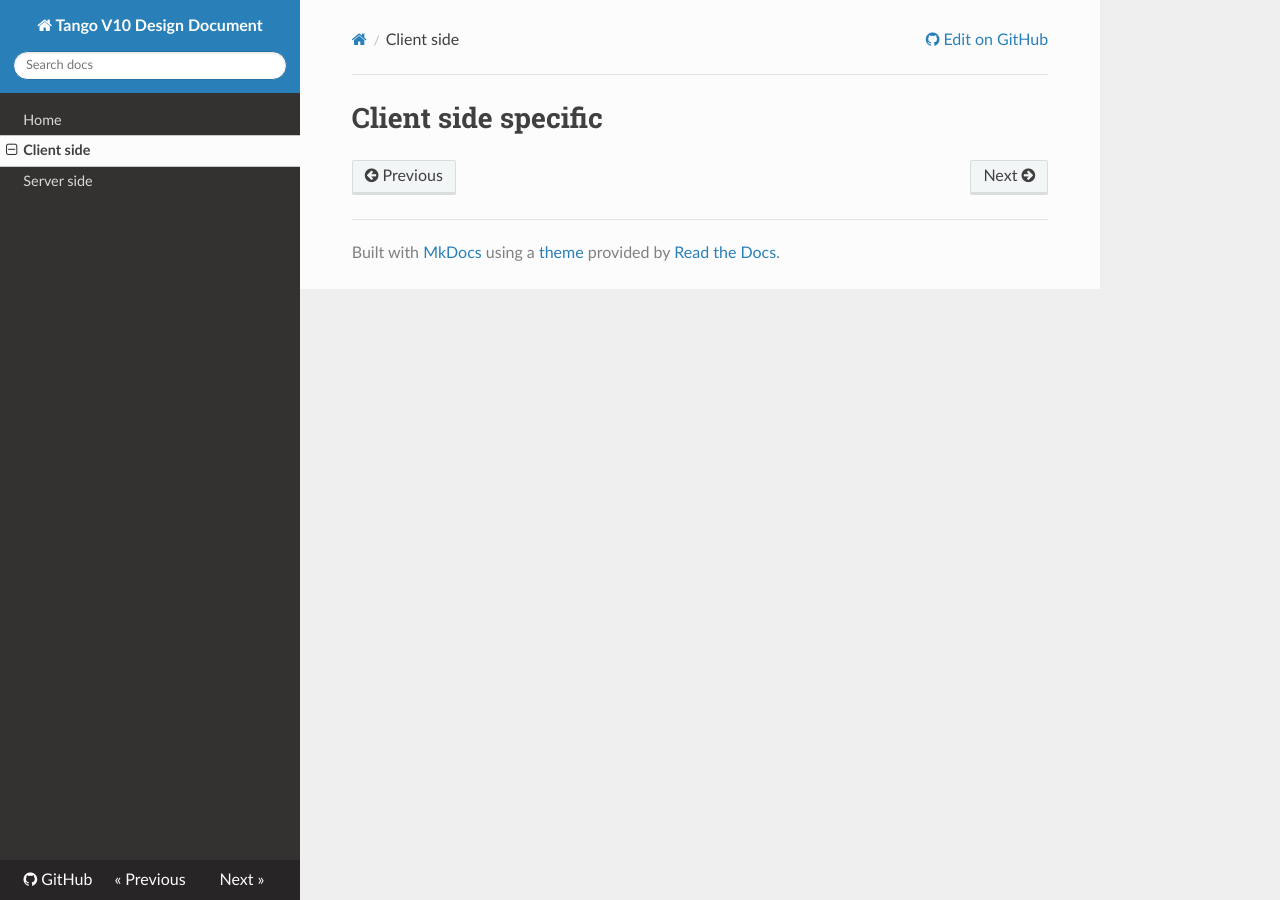
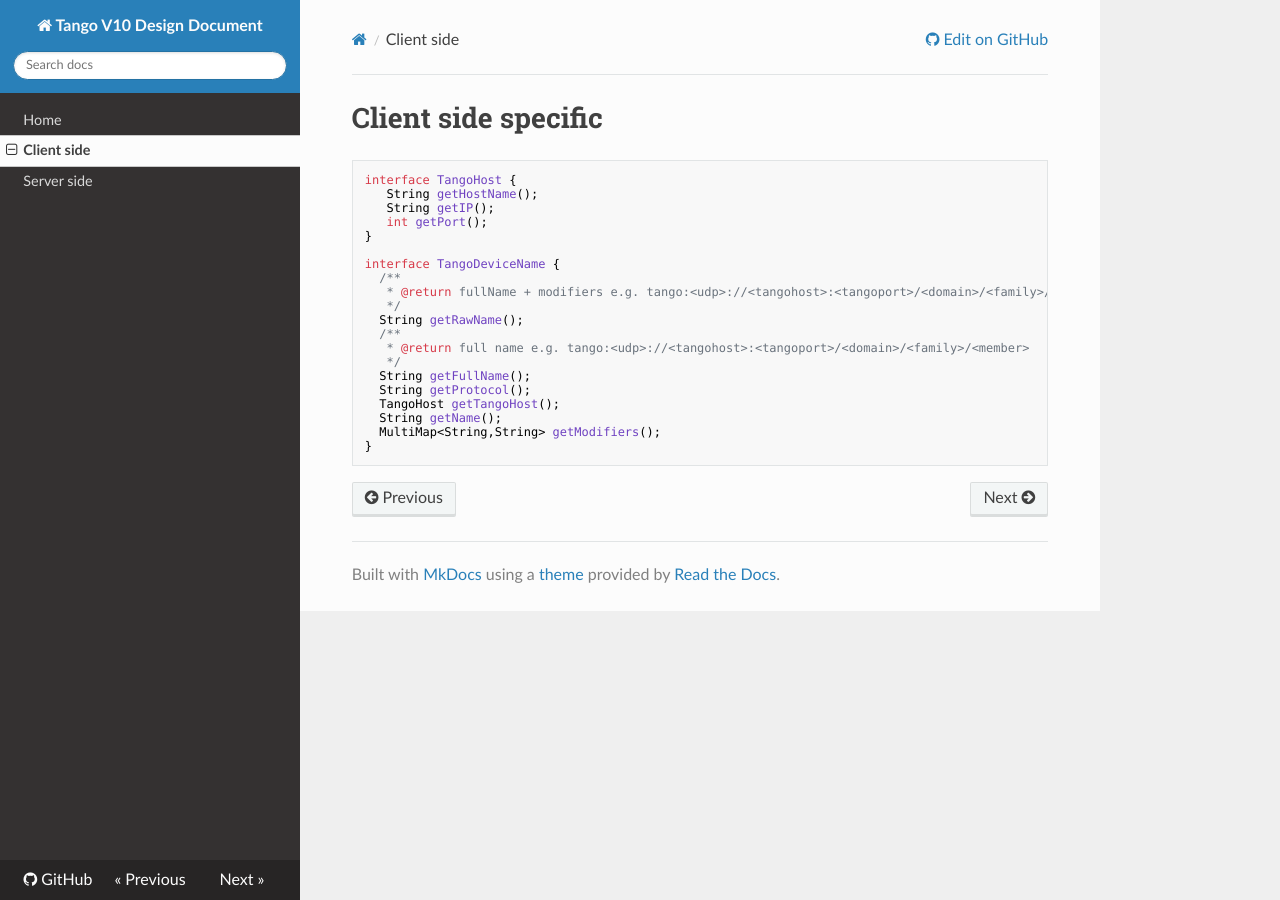
Before and after one commit to Ingvord/tango-v10-design-doc, an MkDocs documentation site: the page built from docs/client.md, in a window 1280 px wide. Built offline with MkDocs 1.6.1, drawn with Linux system fonts in a browser that asks for light colours; nearby versions of some CDN libraries; old or Windows-style settings are respelled for this version of MkDocs.

Commit message:
Update client.md

````diff
--- a/docs/client.md
+++ b/docs/client.md
@@ -1 +1,24 @@
 # Client side specific
+
+```java
+interface TangoHost {
+   String getHostName();
+   String getIP();
+   int getPort();
+}
+
+interface TangoDeviceName {
+  /**
+   * @return fullName + modifiers e.g. tango:<udp>://<tangohost>:<tangoport>/<domain>/<family>/<member>?no_db=true
+   */
+  String getRawName();
+  /**
+   * @return full name e.g. tango:<udp>://<tangohost>:<tangoport>/<domain>/<family>/<member>
+   */
+  String getFullName();
+  String getProtocol();
+  TangoHost getTangoHost();
+  String getName();
+  MultiMap<String,String> getModifiers();
+}
+```
````
